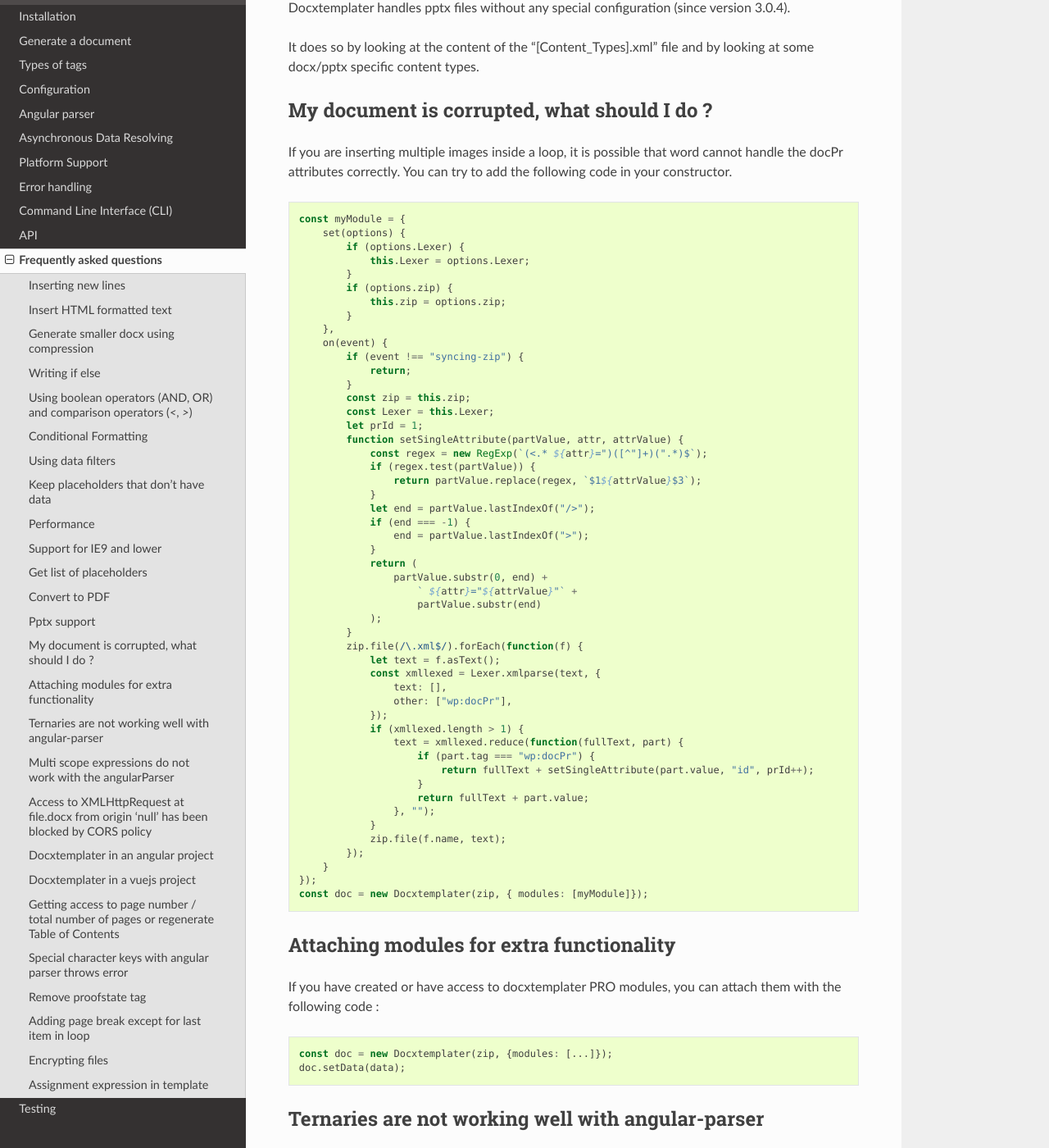
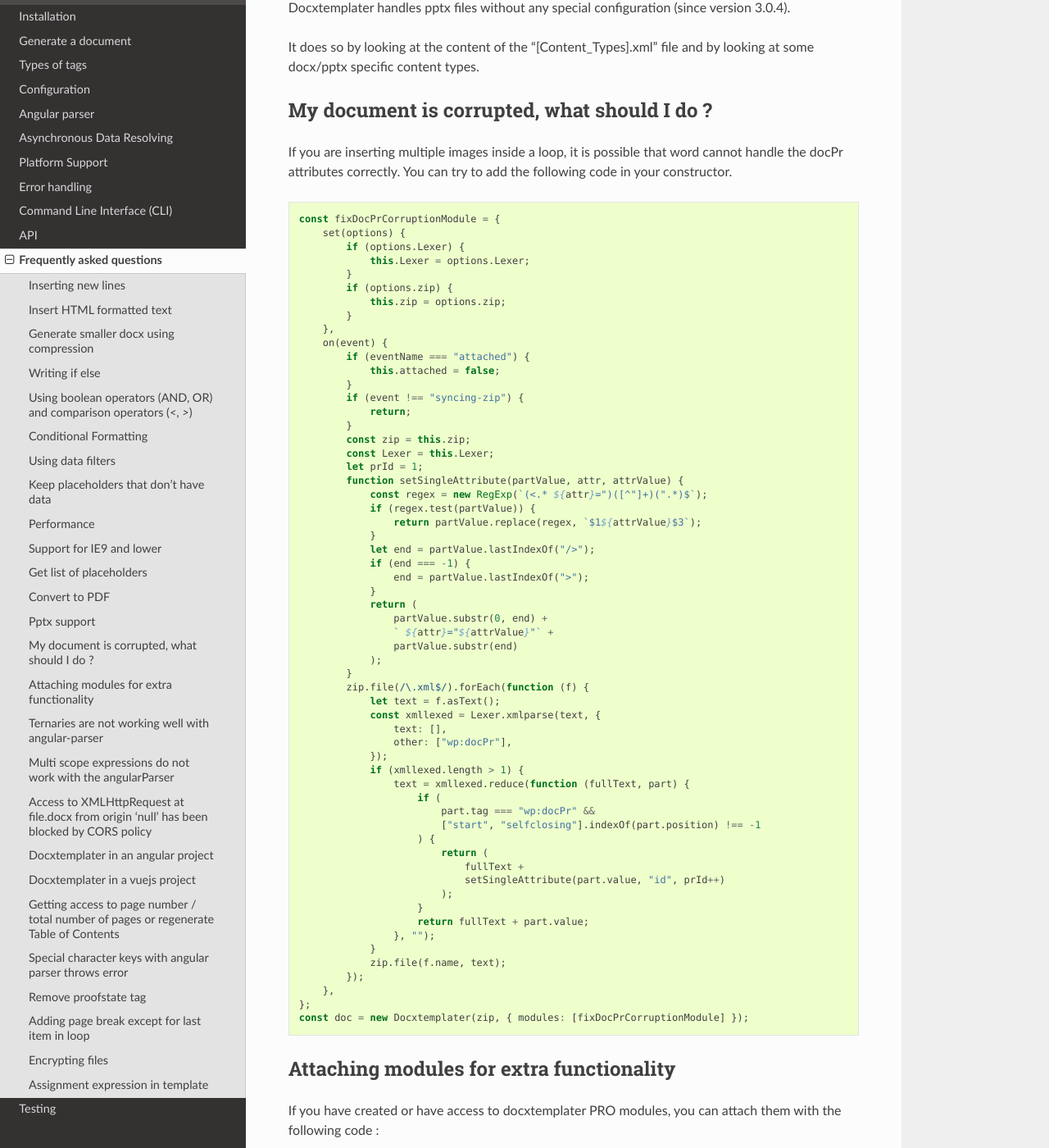
Before and after one commit to open-xml-templating/docxtemplater, a Sphinx documentation site: the page built from docs/source/faq.rst, in a window 1280 px wide and 1400 px high, scrolled down 4746 px. Shown: the whole window at 82% size. Built offline with Sphinx 7.4.7 and the Read the Docs theme 2.0.0, drawn with Linux system fonts in a browser that asks for light colours.

Commit message:
Bugfix in documentation for corrupt documents

```diff
--- a/docs/source/faq.rst
+++ b/docs/source/faq.rst
@@ -253,7 +253,7 @@ If you are inserting multiple images inside a loop, it is possible that word can
 
 .. code-block:: javascript
 
-    const myModule = {
+    const fixDocPrCorruptionModule = {
         set(options) {
             if (options.Lexer) {
                 this.Lexer = options.Lexer;
@@ -263,6 +263,9 @@ If you are inserting multiple images inside a loop, it is possible that word can
             }
         },
         on(event) {
+            if (eventName === "attached") {
+                this.attached = false;
+            }
             if (event !== "syncing-zip") {
                 return;
             }
@@ -280,29 +283,35 @@ If you are inserting multiple images inside a loop, it is possible that word can
                 }
                 return (
                     partValue.substr(0, end) +
-                        ` ${attr}="${attrValue}"` +
-                        partValue.substr(end)
+                    ` ${attr}="${attrValue}"` +
+                    partValue.substr(end)
                 );
             }
-            zip.file(/\.xml$/).forEach(function(f) {
+            zip.file(/\.xml$/).forEach(function (f) {
                 let text = f.asText();
                 const xmllexed = Lexer.xmlparse(text, {
                     text: [],
                     other: ["wp:docPr"],
                 });
                 if (xmllexed.length > 1) {
-                    text = xmllexed.reduce(function(fullText, part) {
-                        if (part.tag === "wp:docPr") {
-                            return fullText + setSingleAttribute(part.value, "id", prId++);
+                    text = xmllexed.reduce(function (fullText, part) {
+                        if (
+                            part.tag === "wp:docPr" &&
+                            ["start", "selfclosing"].indexOf(part.position) !== -1
+                        ) {
+                            return (
+                                fullText +
+                                setSingleAttribute(part.value, "id", prId++)
+                            );
                         }
                         return fullText + part.value;
                     }, "");
                 }
                 zip.file(f.name, text);
             });
-        }
-    });
-    const doc = new Docxtemplater(zip, { modules: [myModule]});
+        },
+    };
+    const doc = new Docxtemplater(zip, { modules: [fixDocPrCorruptionModule] });
 
 Attaching modules for extra functionality
 -----------------------------------------
```
